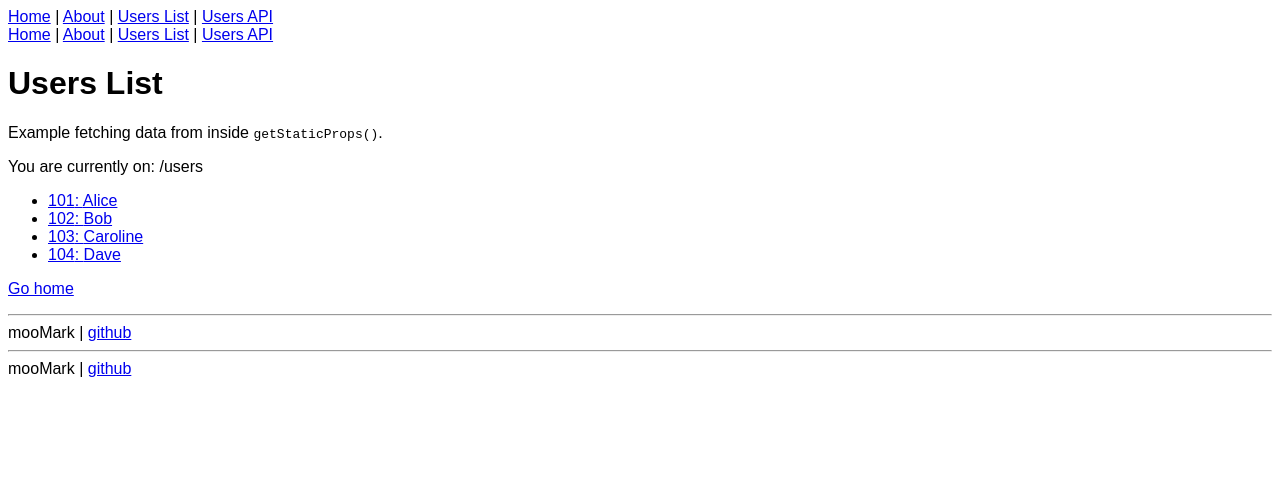
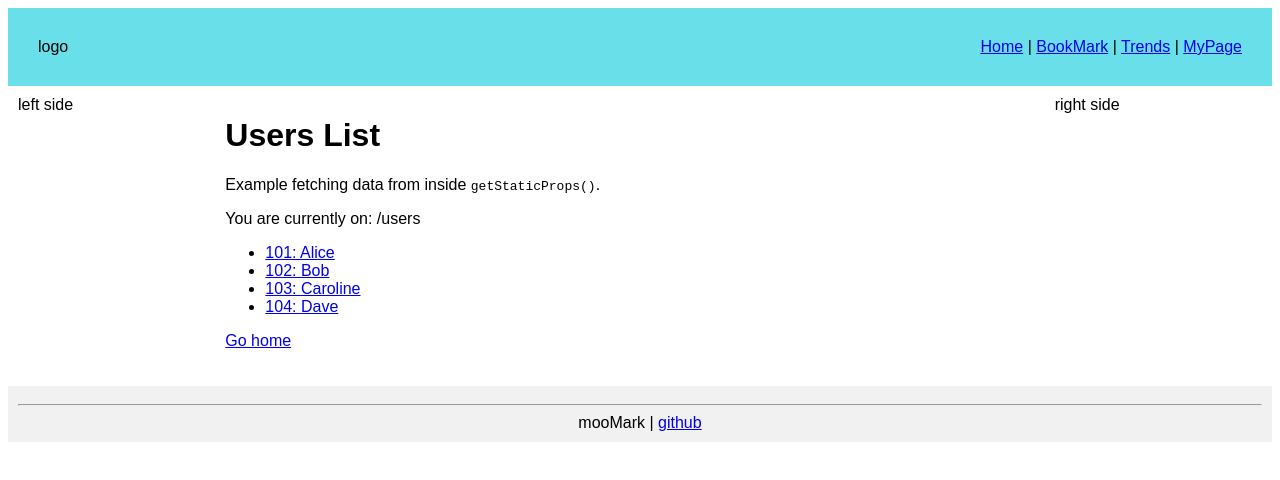
Before and after one commit to blackcowmoo/moo-mark, a Next.js app in the folder frontend/: page /users in a window 1280 px wide. Shown: the top 480 px of the page. Built offline with nearby package versions, Linux system fonts and the light colour scheme.

Commit message:
Fix Layout components

```diff
--- a/frontend/components/Layout.tsx
+++ b/frontend/components/Layout.tsx
@@ -7,24 +7,33 @@ type Props = {
 
 const Layout: React.FC = ({ children }: Props) => (
   <div>
-    <header>
-      <nav>
+    <header className="header">
+      <div className = "logo">logo</div>
+      <nav className="moomark-gnb">
         <Link href="/">
           <a>Home</a>
         </Link>{' '}
         |{' '}
         <Link href="/about">
-          <a>About</a>
+          <a>BookMark</a>
         </Link>{' '}
         |{' '}
         <Link href="/users">
-          <a>Users List</a>
+          <a>Trends</a>
         </Link>{' '}
-        | <a href="/api/users">Users API</a>
+        | <a href="/api/users">MyPage</a>
       </nav>
     </header>
-    {children}
-    <footer>
+
+    <main id="main">
+      <div className="container">
+        <div className="side">left side</div>
+        <div className="middle">{children}</div>
+        <div className="side">right side</div>
+      </div>
+    </main>
+
+    <footer className="footer">
       <hr />
       mooMark |{' '}
       <a href="https://github.com/blackcowmoo/moo-mark" rel="noreferrer noopener" target="_blank">
--- a/frontend/pages/users/index.tsx
+++ b/frontend/pages/users/index.tsx
@@ -3,7 +3,6 @@ import Link from 'next/link';
 
 import { User } from '../../interfaces';
 import { sampleUserData } from '../../utils/sample-data';
-import Layout from '../../components/Layout';
 import List from '../../components/List';
 
 type Props = {
@@ -11,7 +10,7 @@ type Props = {
 }
 
 const WithStaticProps = ({ items }: Props) => (
-  <Layout title="Users List | Next.js + TypeScript Example">
+  <>
     <h1>Users List</h1>
     <p>
       Example fetching data from inside <code>getStaticProps()</code>.
@@ -23,7 +22,7 @@ const WithStaticProps = ({ items }: Props) => (
         <a>Go home</a>
       </Link>
     </p>
-  </Layout>
+  </>
 );
 
 export const getStaticProps: GetStaticProps = async () => {
```
Also changed, not shown: frontend/components/NavBar.tsx (deleted, +0 -9 lines), frontend/pages/users/[id].tsx (+4 -10 lines).
